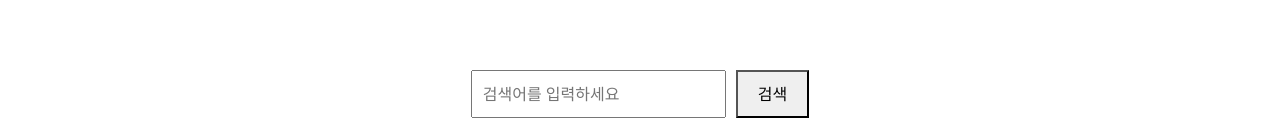
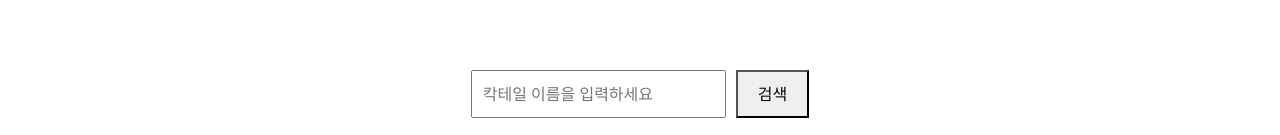
Before and after one commit to Minjae-An/Cockpybara, a React (Create React App) app in the folder Cockpybara/src/main/frontend/: page / in a window 1280 px wide. Shown: the part 662-797 px from the top of the page. Built offline with nearby package versions, Linux system fonts and the light colour scheme; the HTML template or start-up script is replaced by a standard one.

Commit message:
feat : 마지막 도메인 설정#4

```diff
--- a/Cockpybara/src/main/frontend/src/App.js
+++ b/Cockpybara/src/main/frontend/src/App.js
@@ -35,7 +35,7 @@
         <div className="search-container">
           <input
             type="text"
-            placeholder="검색어를 입력하세요"
+            placeholder="칵테일 이름을 입력하세요"
             value={searchValue}
             onChange={handleSearchChange}
           />
```
